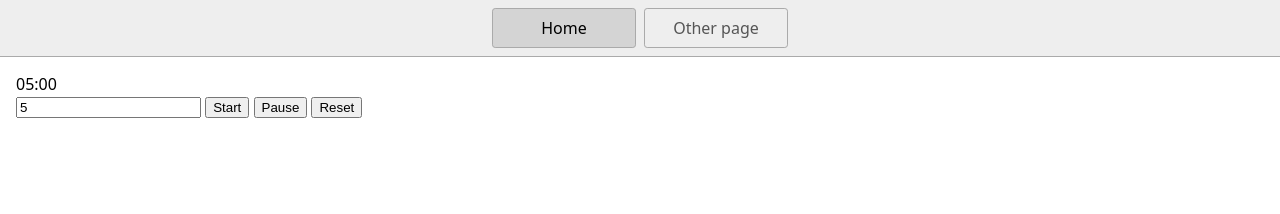
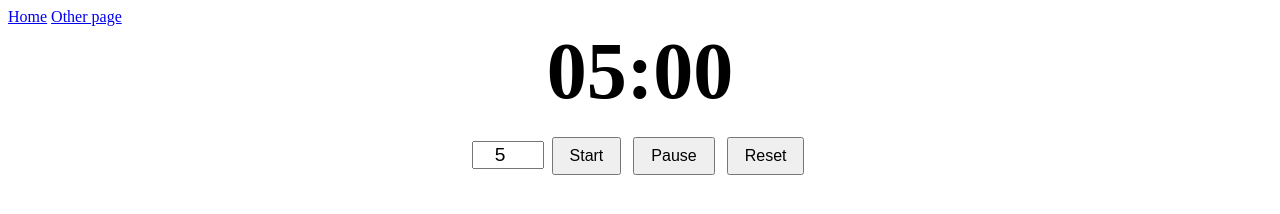
Before and after one commit to wolfepackharry/Visual-Timer, a website: page index.html in a window 1280 px wide. Drawn offline with Linux system fonts and the light colour scheme.

Commit message:
ChangeFont

```diff
--- a/styles.css
+++ b/styles.css
@@ -1,46 +1,22 @@
-* {
-  box-sizing: border-box;
-}
-
-body {
-  margin: 0;
-  font-family: system-ui, sans-serif;
-  color: black;
-  background-color: white;
-}
-
-nav {
-  display: flex;
-  flex-wrap: wrap;
-  align-items: center;
-  justify-content: center;
-  padding: 0.5rem;
-  gap: 0.5rem;
-  border-bottom: solid 1px #aaa;
-  background-color: #eee;
-}
-
-nav a {
-  display: inline-block;
-  min-width: 9rem;
-  padding: 0.5rem;
-  border-radius: 0.2rem;
-  border: solid 1px #aaa;
+#display {
+  font-size: 5rem;
+  font-weight: bold;
   text-align: center;
-  text-decoration: none;
-  color: #555;
-}
-
-nav a[aria-current='page'] {
-  color: #000;
-  background-color: #d4d4d4;
+  margin-bottom: 1rem;
 }
 
 main {
-  padding: 1rem;
+  text-align: center;
 }
 
-h1 {
-  font-weight: bold;
-  font-size: 1.5rem;
+#minutes {
+  font-size: 1.2rem;
+  width: 4rem;
+  text-align: center;
 }
+
+button {
+  font-size: 1rem;
+  padding: 0.5rem 1rem;
+  margin: 0.25rem;
+}
```
